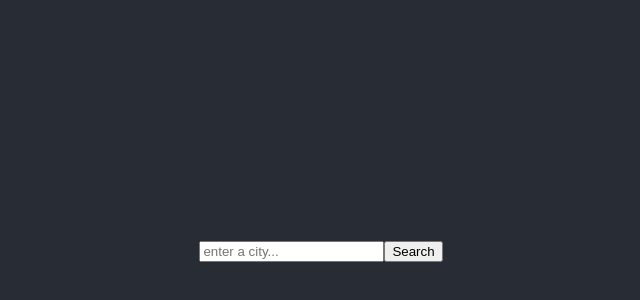
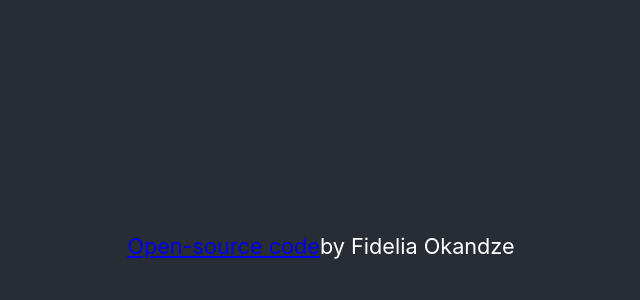
Before and after one commit to Fidelia/weather-react, a React (Create React App) app: page / in a window 1280 px wide. Shown: the part 154-454 px from the top of the page, without its empty margins (319-959 px from the left). Built offline with nearby package versions, Linux system fonts and the light colour scheme.

Commit message:
added open source variable

```diff
--- a/src/SearchEngine.js
+++ b/src/SearchEngine.js
@@ -40,6 +40,15 @@ export default function SearchEngine() {
     </form>
   );
 
+  let openSource = (
+    <small>
+      <a href=" https://github.com/Fidelia/SheCodes" target="_blank">
+        Open-source code
+      </a>
+      by Fidelia Okandze
+    </small>
+  );
+
   if (onload) {
     return (
       <div>
@@ -54,9 +63,10 @@ export default function SearchEngine() {
             <img src={temp.icon} alt={temp.description} />
           </li>
         </ul>
+        {openSource}
       </div>
     );
   } else {
-    return form;
+    return form, openSource;
   }
 }
```
